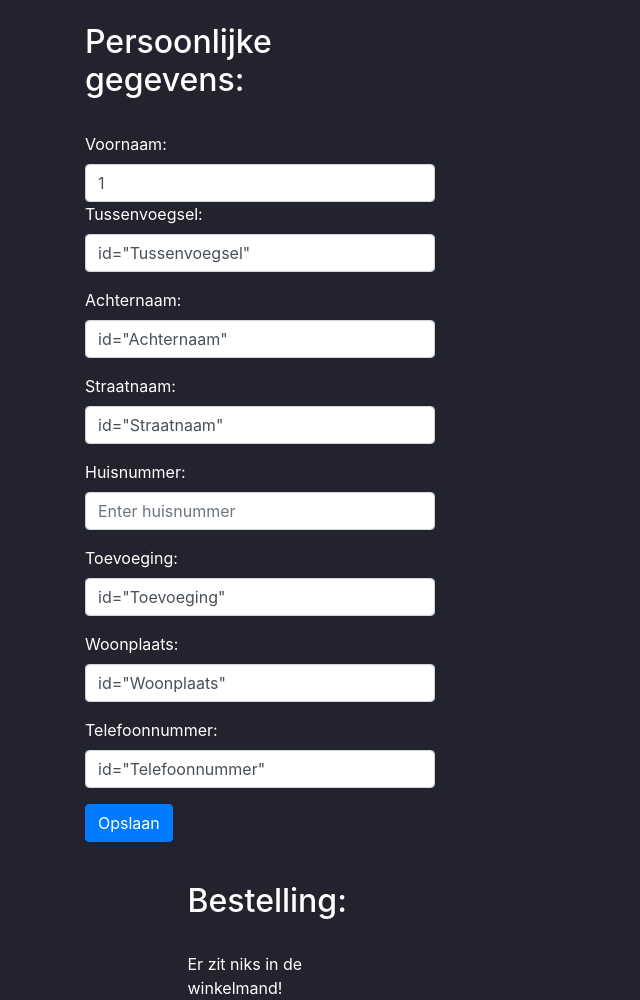
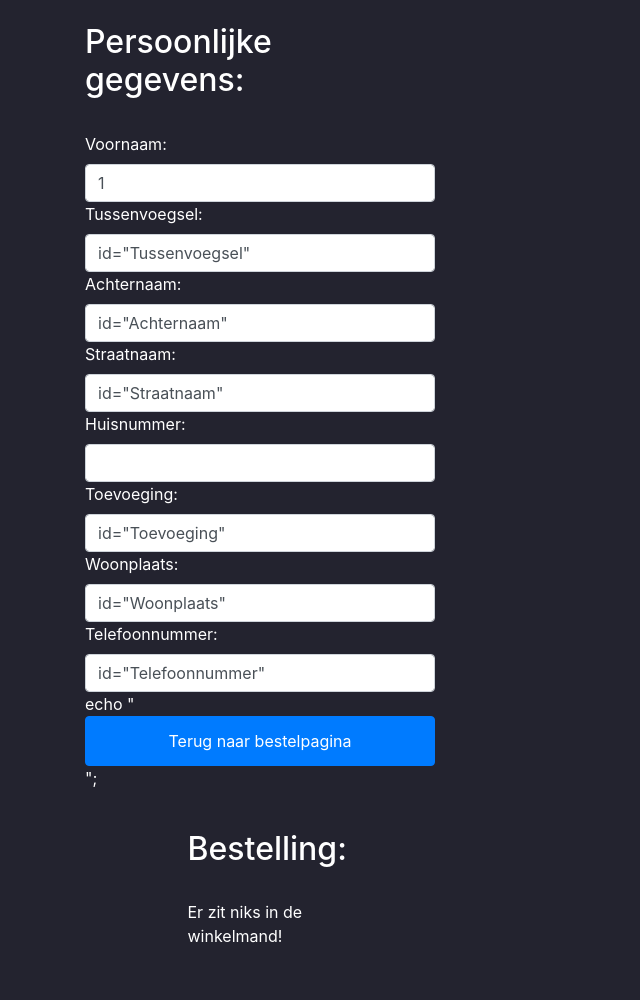
Before and after one commit to iaachboun/nerdygadgets, a PHP site: page /confirm.php?voornaam=1 in a window 1280 px wide. Shown: the part 201-1201 px from the top of the page, without its empty margins (0-640 px from the left). After the commit the page ends 1144 px from the top, so only its background shows below. Run offline with PHP 8.4, Linux system fonts and the light colour scheme; data that the repository does not hold is empty; some libraries are stand-ins or nearby versions; some web fonts are replaced.

Commit message:
bestelpagina buttons

```diff
--- a/confirm.php
+++ b/confirm.php
@@ -13,52 +13,51 @@ $btwWaarde = 0;
 <div class="container" >
     <div class="row">
         <div class="col-4">
-            <form>
+            <form method="get">
                 <br>
                 <h2> Persoonlijke gegevens: </h2>
                 <br>
                 <div class="form-group">
                     <label for="Voornaam">Voornaam:</label>
-                    <input type="text" class="form-control" value= <?php print($_GET["voornaam"]); ?> id="Voornaam" aria-describedby="emailHelp"
+                    <input type="text" class="form-control" value= <?php print($_GET["voornaam"]); ?> id="Huisnummer" aria-describedby="emailHelp"
 
                 </div>
                 <div class="form-group">
                     <label for="Tussenvoegsel">Tussenvoegsel:</label>
                     <input type="text" class="form-control" value= <?php print($_GET["tussenvoegsel"]); ?> id="Tussenvoegsel" aria-describedby="emailHelp"
-                           placeholder="Enter tussenvoegsel">
+
                 </div>
                 <div class="form-group">
                     <label for="Achternaam">Achternaam:</label>
                     <input type="text" class="form-control" value= <?php print($_GET["achternaam"]); ?> id="Achternaam" aria-describedby="emailHelp"
-                           placeholder="Enter achternaam">
+
                 </div>
                 <div class="form-group">
                     <label for="Straatnaam">Straatnaam:</label>
                     <input type="text" class="form-control" value= <?php print($_GET["straatnaam"]); ?> id="Straatnaam" aria-describedby="emailHelp"
-                           placeholder="Enter straatnaam">
+
                 </div>
                 <div class="form-group">
                     <label for="Huisnummer">Huisnummer:</label>
                     <input type="number" class="form-control" value= <?php print($_GET["huisnummer"]); ?> id="Huisnummer" aria-describedby="emailHelp"
-                           placeholder="Enter huisnummer">
+
                 </div>
                 <div class="form-group">
                     <label for="Toevoeging">Toevoeging:</label>
                     <input type="text" class="form-control" value= <?php print($_GET["toevoeging"]); ?> id="Toevoeging" aria-describedby="emailHelp"
-                           placeholder="Enter toevoeging">
+
                 </div>
                 <div class="form-group">
                     <label for="Woonplaats">Woonplaats:</label>
                     <input type="text" class="form-control" value= <?php print($_GET["woonplaats"]); ?> id="Woonplaats" aria-describedby="emailHelp"
-                           placeholder="Enter woonplaats">
+
                 </div>
                 <div class="form-group">
                     <label for="Telefoonnummer">Telefoonnummer:</label>
                     <input type="text" class="form-control" value= <?php print($_GET["telefoonnummer"]); ?> id="Telefoonnummer" aria-describedby="emailHelp"
-                           placeholder="Enter telefoonnummer">
+
                 </div>
-
-                <button type="submit" class="btn btn-primary">Opslaan</button>
+                echo "<a href='bestelpagina.php'><input type=button name='bestelpagina' value='Terug naar bestelpagina' class='btn btn-primary'></a></tr>";
             </form>
         </div>
         <div class="col-6 cart">
@@ -133,7 +132,13 @@ $btwWaarde = 0;
 include __DIR__ . "/footer.php";
 ?>
 <?php
-if (isset($_))
-
+//if (isset($_))
+//    $query = "INSERT INTO";
+//
+//$Statement = mysqli_prepare($Connection, $query);
+//mysqli_stmt_bind_param($Statement, "i", $productnummer);
+//mysqli_stmt_execute($Statement);
+//$R = mysqli_stmt_get_result($Statement);
+//$R = mysqli_fetch_all($R, MYSQLI_ASSOC);
 
 ?>
```
Also changed, not shown: bestelpagina.php (+4 -6 lines), order_placed.php (+7 -0 lines).
